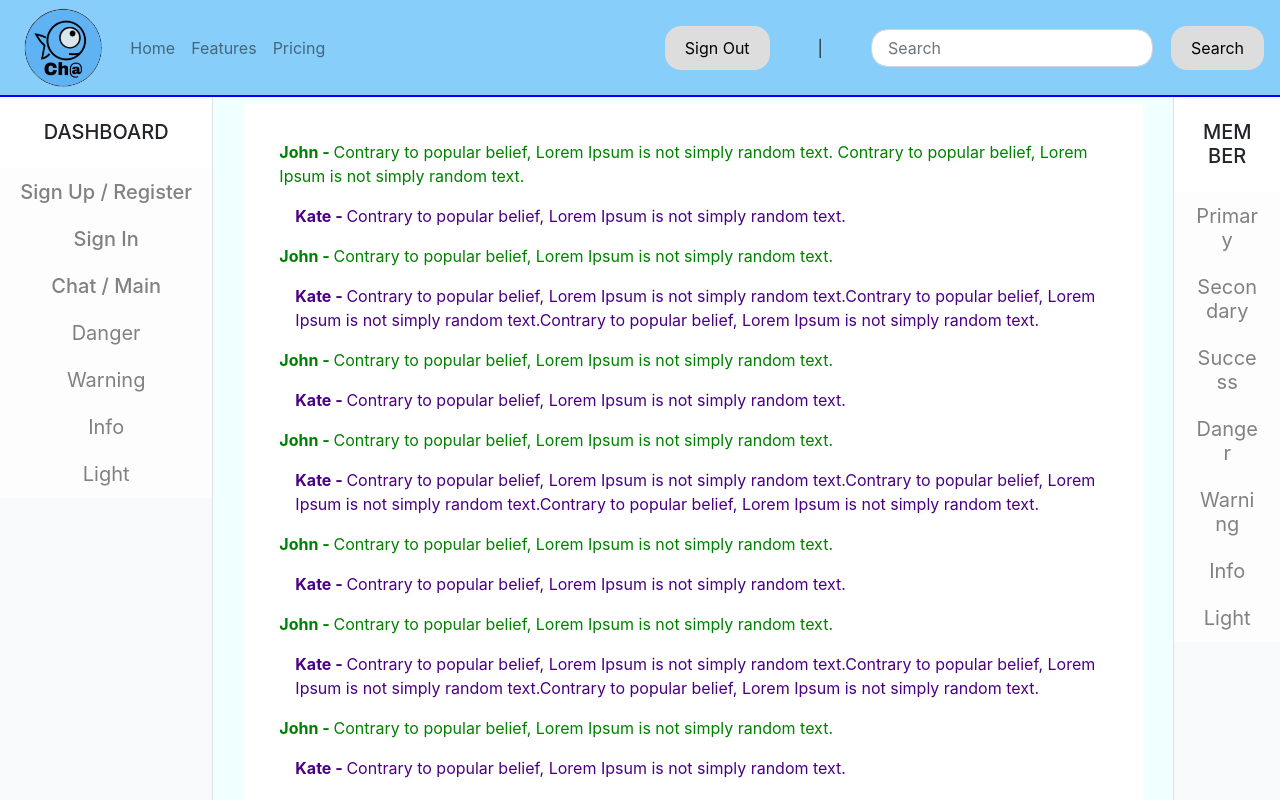
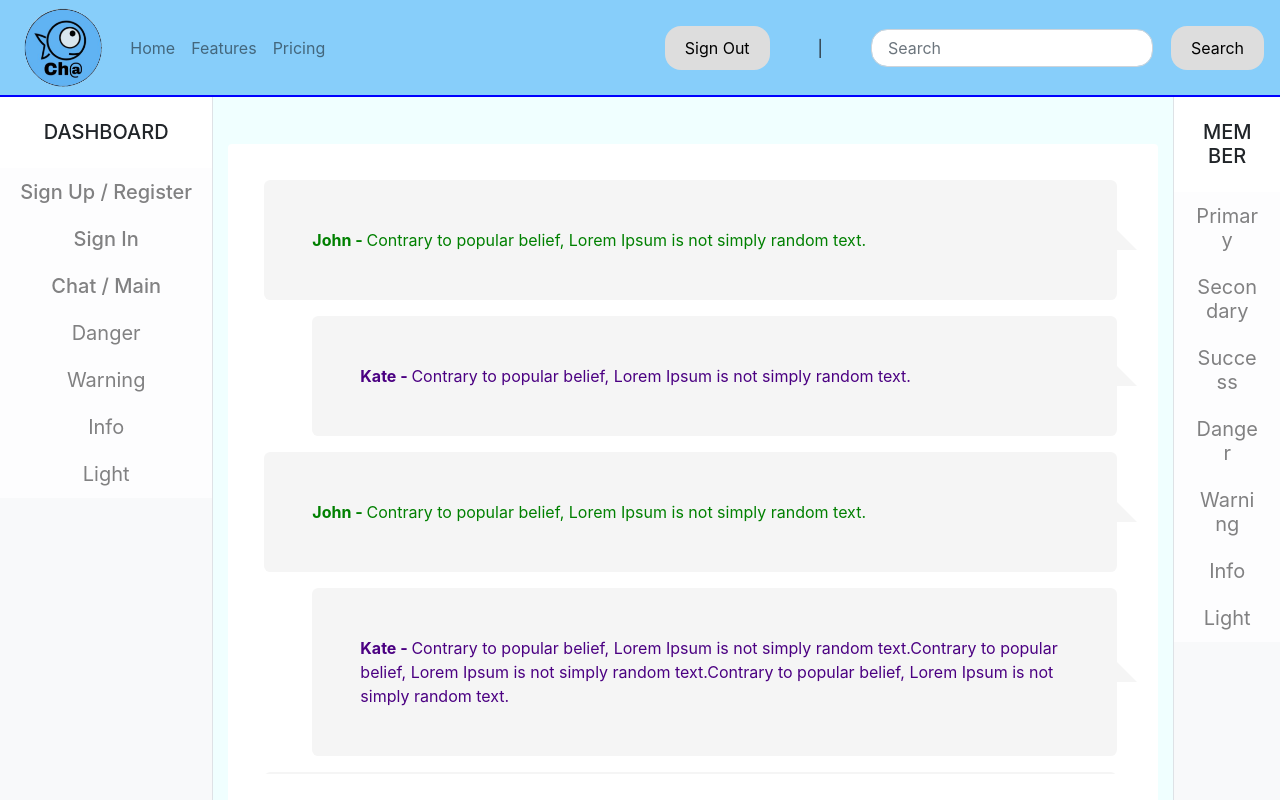
Before and after one commit to catnap89/HelloWorldCommunity, a React (Create React App) app in the folder client/: page /community/1 in a window 1280 px wide. Shown: the top 800 px of the page. Built offline with nearby package versions, Linux system fonts and the light colour scheme.

Commit message:
some bubbles on chatbox and css changes

```diff
--- a/client/src/components/Chatbox/chatbox.css
+++ b/client/src/components/Chatbox/chatbox.css
@@ -18,11 +18,16 @@ font-size: 16px;;
 }
 
 .chat {
-  min-height:700px;
-   max-height: 700px;
-  overflow-y: auto;
-  height:100vh
+  min-height:750px;
+  max-height: 750px;
+
+  /* height:90vh */
 }
+
+.scroll {
+   overflow-y: auto;
+}
+
 
 ::-webkit-scrollbar {
   width: 12px;
@@ -45,3 +50,26 @@ font-size: 16px;;
 ::-webkit-scrollbar-thumb:hover {
   background:lightskyblue;
 }
+
+
+.speech-bubble {
+	position: relative;
+	background: whitesmoke;
+  border-radius: .4em;
+  margin-right: 5px;
+}
+
+.speech-bubble:after {
+	content: '';
+	position: absolute;
+	right: 0;
+	top: 50%;
+	width: 0;
+	height: 0;
+	border: 20px solid transparent;
+	border-left-color: whitesmoke;
+	border-right: 0;
+	border-bottom: 0;
+	margin-top: -10px;
+	margin-right: -20px;
+}
--- a/client/src/components/Chatbox/index.js
+++ b/client/src/components/Chatbox/index.js
@@ -8,73 +8,27 @@ import { FormControl, InputGroup, Button} from 'react-bootstrap';
 import './chatbox.css';
 
 const Chatbox = (props) => (
-    <Card className= 'col-9 p-3 border-0 mt-2 mb-4'>
-        <Card.Body className='chat'>
-            <p className='response1'>
-            <strong>John - </strong> Contrary to popular belief, Lorem Ipsum is not simply random text. Contrary to popular belief, Lorem Ipsum is not simply random text.
-            </p>
-
-            <p className='response ml-3'>
-            <strong>Kate - </strong>Contrary to popular belief, Lorem Ipsum is not simply random text.
-            </p>
-            <p className='response1'>
+    <Card className= 'col-9 p-3 border-0 chat mt-5 mb-4 mx-auto'>
+        <Card.Body className="scroll">
+            <p className='response1 speech-bubble p-5'>
             <strong>John - </strong>Contrary to popular belief, Lorem Ipsum is not simply random text.
             </p>
 
-            <p className='response ml-3 '>
-            <strong>Kate - </strong>Contrary to popular belief, Lorem Ipsum is not simply random text.Contrary to popular belief, Lorem Ipsum is not simply random text.Contrary to popular belief, Lorem Ipsum is not simply random text.
+            <p className='response speech-bubble ml-5 p-5'>
+            <strong>Kate - </strong>Contrary to popular belief, Lorem Ipsum is not simply random text.
             </p>
-            <p className='response1'>
+            <p className='response1 speech-bubble p-5'>
             <strong>John - </strong>Contrary to popular belief, Lorem Ipsum is not simply random text.
             </p>
 
-            <p className='response ml-3'>
-            <strong>Kate - </strong>Contrary to popular belief, Lorem Ipsum is not simply random text.
+            <p className='response ml-5 speech-bubble p-5'>
+            <strong>Kate - </strong>Contrary to popular belief, Lorem Ipsum is not simply random text.Contrary to popular belief, Lorem Ipsum is not simply random text.Contrary to popular belief, Lorem Ipsum is not simply random text.
             </p>
-
-            <p className='response1'>
+            <p className='response1 speech-bubble p-5'>
             <strong>John - </strong>Contrary to popular belief, Lorem Ipsum is not simply random text.
             </p>
 
-            <p className='response ml-3 '>
-            <strong>Kate - </strong>Contrary to popular belief, Lorem Ipsum is not simply random text.Contrary to popular belief, Lorem Ipsum is not simply random text.Contrary to popular belief, Lorem Ipsum is not simply random text.
-            </p>
-            <p className='response1'>
-            <strong>John - </strong>Contrary to popular belief, Lorem Ipsum is not simply random text.
-            </p>
 
-            <p className='response ml-3'>
-            <strong>Kate - </strong>Contrary to popular belief, Lorem Ipsum is not simply random text.
-            </p>
-            <p className='response1'>
-            <strong>John - </strong>Contrary to popular belief, Lorem Ipsum is not simply random text.
-            </p>
-
-            <p className='response ml-3 '>
-            <strong>Kate - </strong>Contrary to popular belief, Lorem Ipsum is not simply random text.Contrary to popular belief, Lorem Ipsum is not simply random text.Contrary to popular belief, Lorem Ipsum is not simply random text.
-            </p>
-            <p className='response1'>
-            <strong>John - </strong>Contrary to popular belief, Lorem Ipsum is not simply random text.
-            </p>
-
-            <p className='response ml-3'>
-            <strong>Kate - </strong>Contrary to popular belief, Lorem Ipsum is not simply random text.
-            </p>
-
-            <p className='response1'>
-            <strong>John - </strong>Contrary to popular belief, Lorem Ipsum is not simply random text.
-            </p>
-
-            <p className='response ml-3 '>
-            <strong>Kate - </strong>Contrary to popular belief, Lorem Ipsum is not simply random text.Contrary to popular belief, Lorem Ipsum is not simply random text.Contrary to popular belief, Lorem Ipsum is not simply random text.
-            </p>
-            <p className='response1'>
-            <strong>John - </strong>Contrary to popular belief, Lorem Ipsum is not simply random text.
-            </p>
-
-            <p className='response ml-3'>
-            <strong>Kate - </strong>Contrary to popular belief, Lorem Ipsum is not simply random text.
-            </p>
         </Card.Body>
 
         <Card.Footer fixed="bottom" className="text-muted bg-white border-0 mt-3">
```
